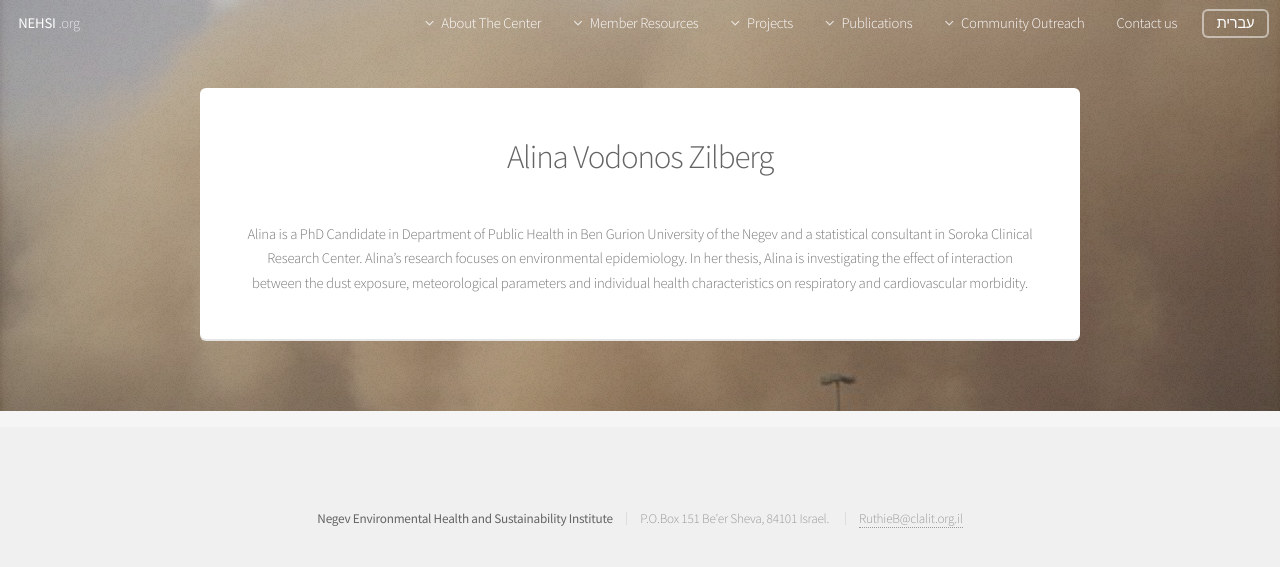
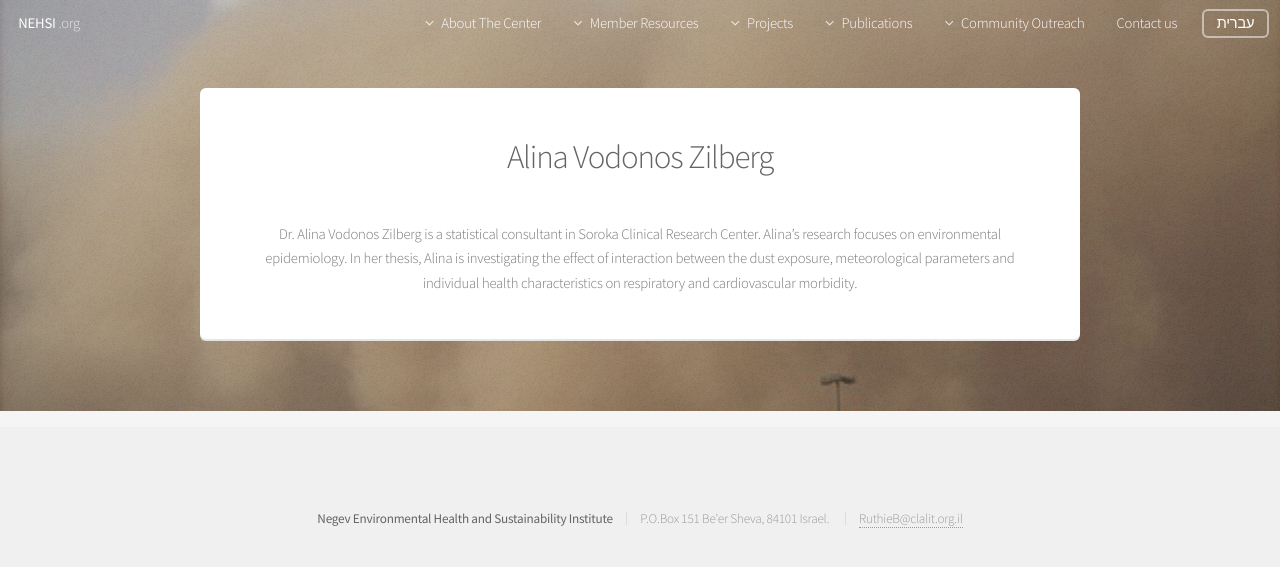
Before and after one commit to vsevkayf/hasa, a Jekyll site: the page built from alina.md, in a window 1280 px wide. Shown: the top 567 px of the page. Built offline with Jekyll 4.4.1, drawn with Linux system fonts in a browser that asks for light colours; nearby versions of some CDN libraries.

Commit message:
Update alina.md

```diff
--- a/alina.md
+++ b/alina.md
@@ -4,8 +4,7 @@ title: Alina Vodonos Zilberg
 permalink: /alina/
 ---
 
-Alina is a PhD Candidate in Department of Public Health in Ben Gurion University of
-the Negev and a statistical consultant in Soroka Clinical Research Center. Alina’s
+Dr. Alina Vodonos Zilberg is a statistical consultant in Soroka Clinical Research Center. Alina’s
 research focuses on environmental epidemiology. In her thesis, Alina is investigating
 the effect of interaction between the dust exposure, meteorological parameters and
 individual health characteristics on respiratory and cardiovascular morbidity.
```
